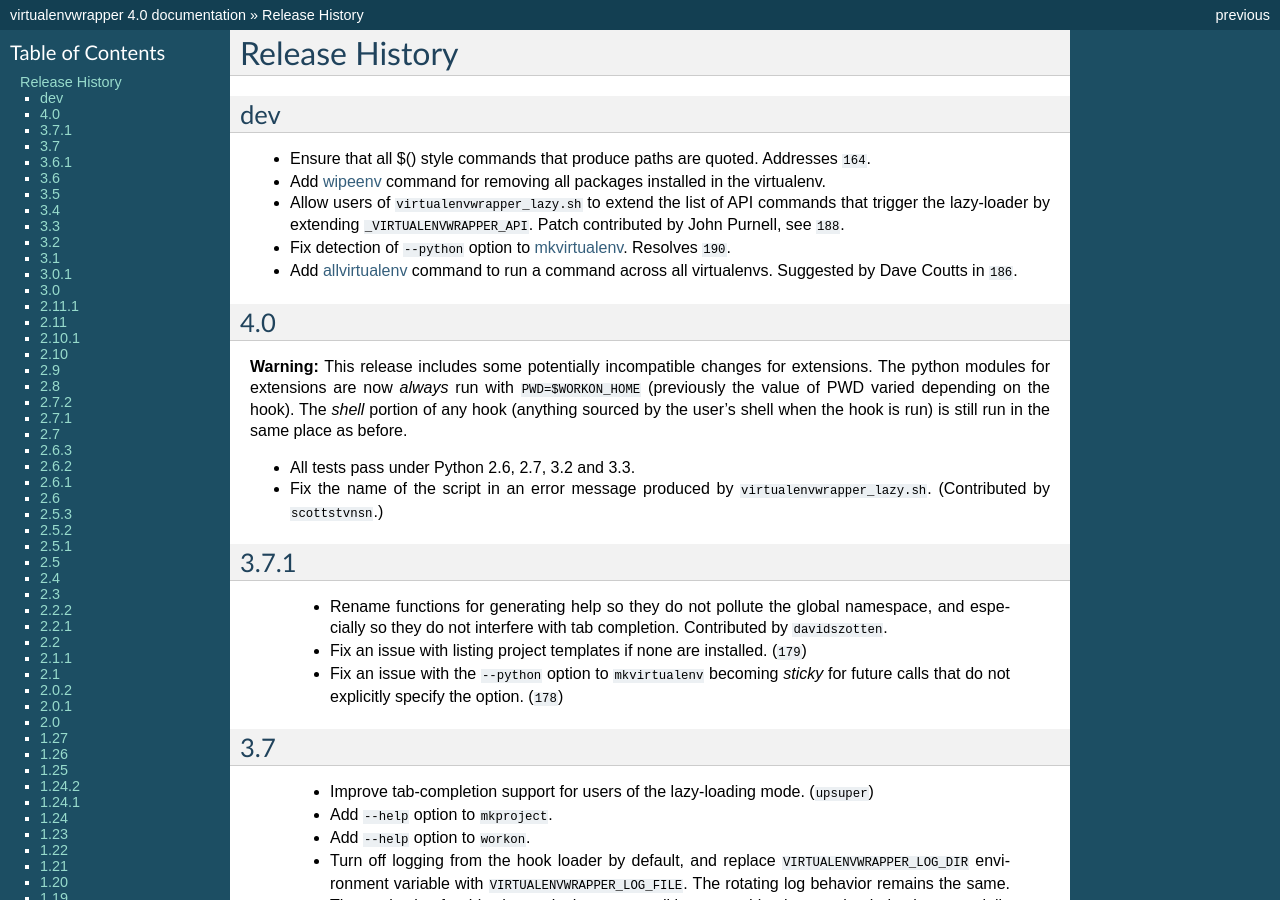
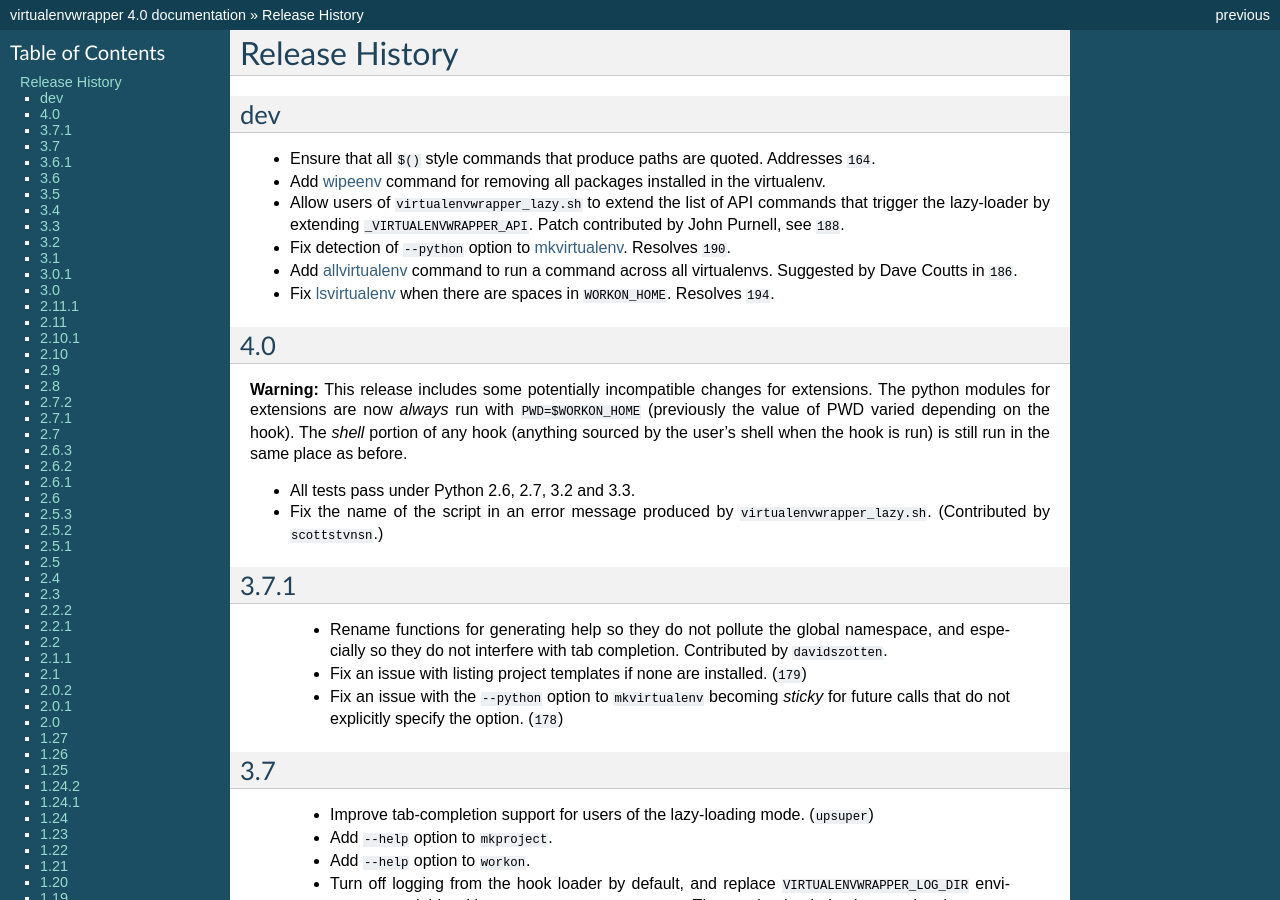
Before and after one commit to python-virtualenvwrapper/virtualenvwrapper, a Sphinx documentation site: the page built from docs/source/history.rst, in a window 1280 px wide and 900 px high. Built offline with Sphinx 7.4.7, drawn with Linux system fonts in a browser that asks for light colours; cross-references to code outside the pages are shown as plain code; the version number is read from the project's files by our own code.

Commit message:
Fix virtualenv detection with spaces in WORKON_HOME
Fixes issue #194

Change-Id: I9021fbecd15f0626b948c810a3fb2dcf8e800802
Signed-off-by: Doug Hellmann <doug.hellmann@gmail.com>

```diff
--- a/docs/source/history.rst
+++ b/docs/source/history.rst
@@ -5,7 +5,7 @@
 dev
 ===
 
-- Ensure that all $() style commands that produce paths are
+- Ensure that all ``$()`` style commands that produce paths are
   quoted. Addresses :bbissue:`164`.
 - Add :ref:`command-wipeenv` command for removing all packages
   installed in the virtualenv.
@@ -17,6 +17,8 @@
   :ref:`command-mkvirtualenv`. Resolves :bbissue:`190`.
 - Add :ref:`command-allvirtualenv` command to run a command across all
   virtualenvs. Suggested by Dave Coutts in :bbissue:`186`.
+- Fix :ref:`command-lsvirtualenv` when there are spaces in
+  ``WORKON_HOME``. Resolves :bbissue:`194`.
 
 4.0
 ===
```
Also changed, not shown: 2 other files.
